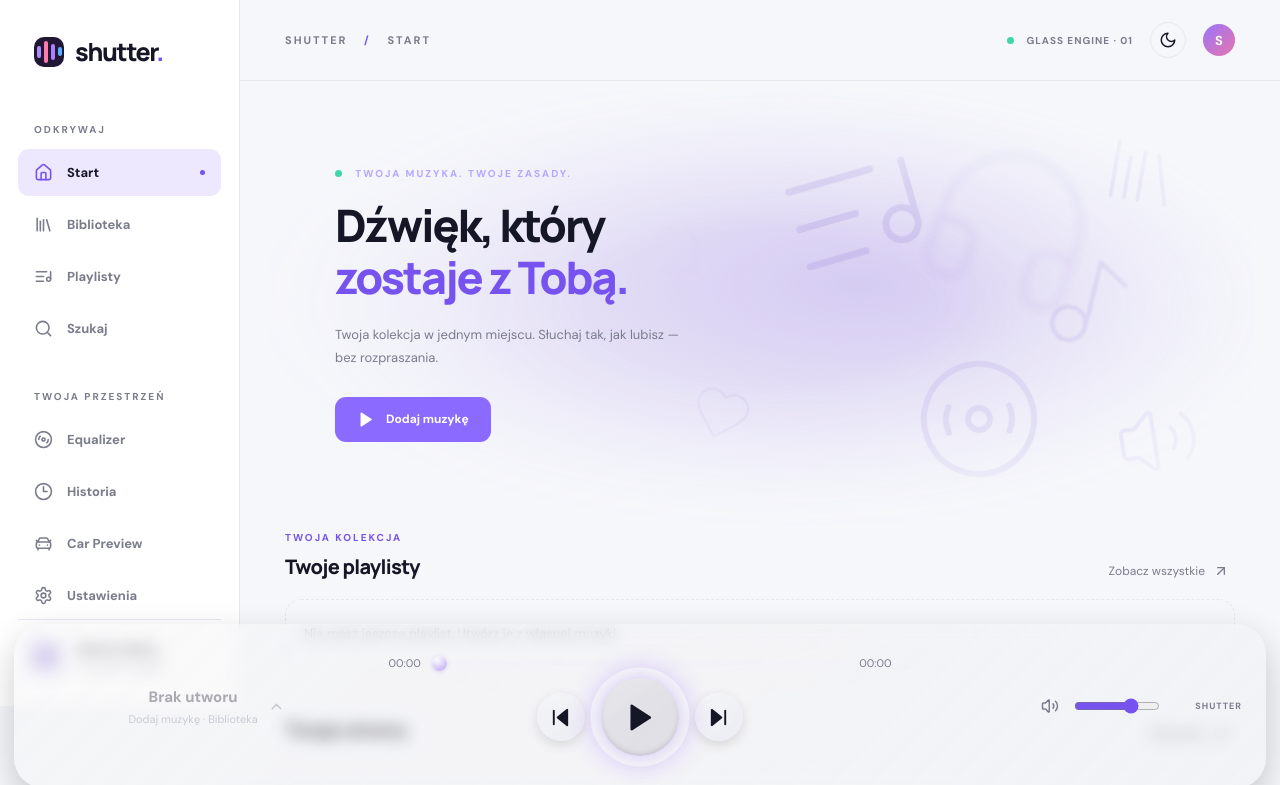
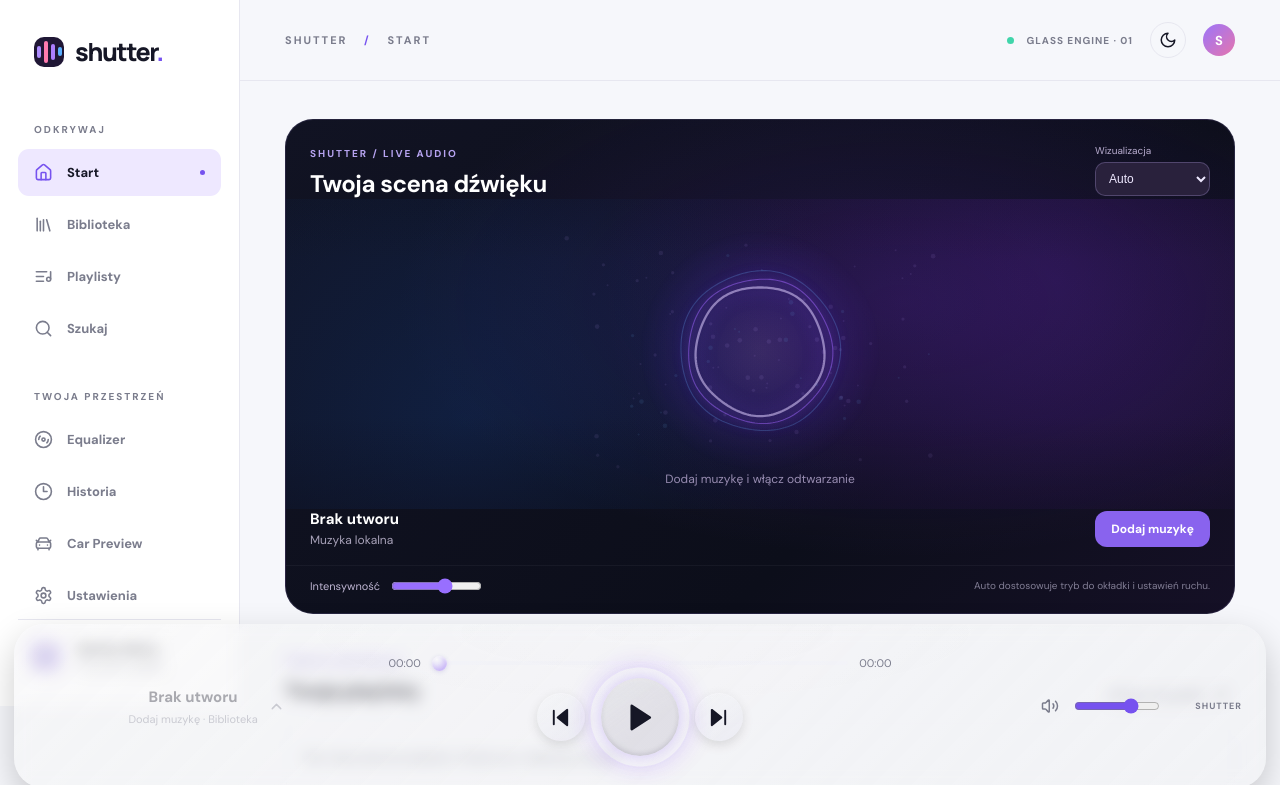
Before and after one commit to trciesielski/Shutter, a React (Vite) app: page / in a window 1280 px wide. Shown: the top 785 px of the page. Built offline with nearby package versions, Linux system fonts and the light colour scheme.

Commit message:
feat(home): replace promotional hero with interactive live audio visualizer

```diff
--- a/src/main.jsx
+++ b/src/main.jsx
@@ -4,6 +4,7 @@ import { House, Library, ListMusic, Search, Settings, CarFront, Music2, Heart, P
 import './style.css';
 import {useGlassLook} from './glass/useGlassLook.js';
 import PlayerGlass from './glass/PlayerGlass.jsx';
+import MusicVisualizer from './visualizer/MusicVisualizer.jsx';
 import {registerPWA} from './pwa.js';
 import {useAudioEngine} from './audio/useAudioEngine.js';
 import EqualizerPanel from './audio/EqualizerPanel.jsx';
@@ -58,7 +59,7 @@ function App(){
  <main className="main">
  <header className="topbar"><button className="hamburger" aria-label="Otwórz menu" onClick={()=>setMobileMenu(true)}><Menu size={22}/></button><div className="breadcrumb">SHUTTER <span>/</span> {views.find(x=>x.id===view)?.label.toUpperCase()}</div><div className="top-actions"><span className="status-pill"><span/> GLASS ENGINE · 01</span><button className="icon-button" onClick={()=>setTheme(dark?'light':'dark')} aria-label="Przełącz motyw">{dark?<Sun size={18}/>:<Moon size={18}/>}</button><div className="avatar">S</div></div></header>
  <div className="page-content">
- {view==='home'&&<><section className="hero"><div className="hero-content"><div className="eyebrow"><span className="live-dot"/> TWOJA MUZYKA. TWOJE ZASADY.</div><h1>Dźwięk, który<br/><em>zostaje z Tobą.</em></h1><p>Twoja kolekcja w jednym miejscu. Słuchaj tak, jak lubisz — bez rozpraszania.</p><button className="primary-button" onClick={()=>audio.files.length?chooseLocal(0):nav('library')}><Play size={17} fill="currentColor"/> {audio.files.length?'Odtwórz teraz':'Dodaj muzykę'}</button></div><div className="hero-music-art" aria-hidden="true"><ListMusic className="hero-glyph glyph-playlist"/><Music2 className="hero-glyph glyph-note"/><Headphones className="hero-glyph glyph-headphones"/><Disc3 className="hero-glyph glyph-album"/><Heart className="hero-glyph glyph-heart"/><Volume2 className="hero-glyph glyph-wave"/><Search className="hero-glyph glyph-search"/><Library className="hero-glyph glyph-library"/></div></section>
+ {view==='home'&&<><MusicVisualizer song={song} playing={activePlaying} bins={audio.eq.bins} onPlay={playToggle} onImport={()=>nav('library')}/>
  <div className="section-heading"><div><span className="eyebrow muted">TWOJA KOLEKCJA</span><h2>Twoje playlisty</h2></div><button onClick={()=>nav('playlists')}>Zobacz wszystkie <ArrowUpRight size={16}/></button></div>
  {playlists.lists.length?<div className="album-grid">{playlists.lists.map((list,i)=><button className="album-card" key={list.id} onClick={()=>nav('playlists')}>{cover(['night','violet','ocean','orange'][i%4],'album-cover')}<strong>{list.name}</strong><small>{list.tracks.length} utworów</small></button>)}</div>:<p className="shutter-empty">Nie masz jeszcze playlist. Utwórz je z własnej muzyki.</p>}
  <div className="section-heading compact"><div><h2>Twoje utwory</h2></div><button onClick={()=>nav('library')}>Biblioteka <ArrowUpRight size={16}/></button></div>
```
